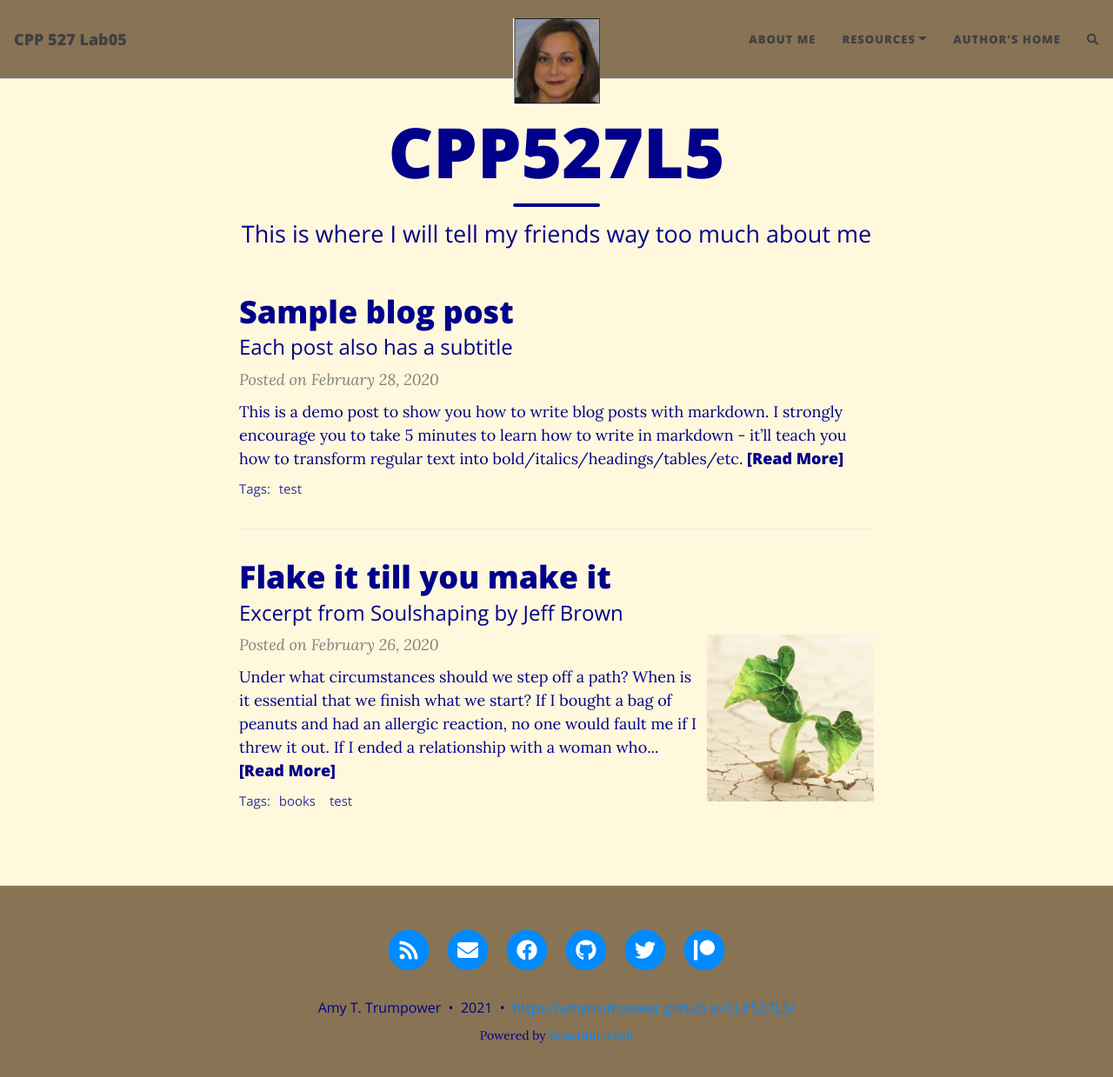
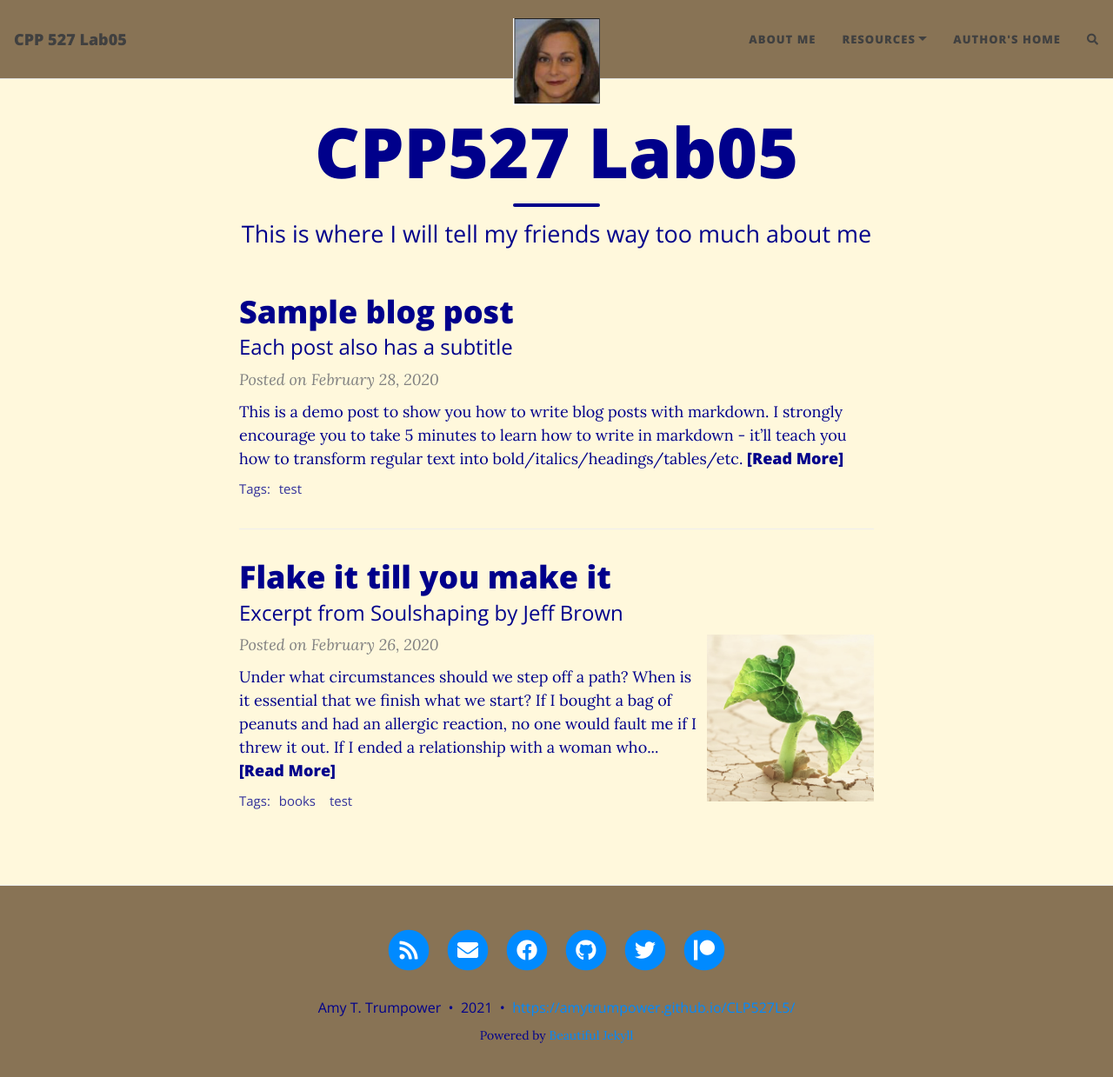
Before and after one commit to AmyTrumpower/CLP527L5, a Jekyll site: the page built from index.md, in a window 1280 px wide and 1252 px high. Shown: the top 1239 px of the window at 87% size. Built offline with Jekyll 4.4.1, drawn with Linux system fonts in a browser that asks for light colours; nearby versions of some CDN libraries; comment, search, counter and statistics services are not loaded.

Commit message:
Update index.md

```diff
--- a/index.md
+++ b/index.md
@@ -1,5 +1,5 @@
 ---
 layout: home
-title: CPP527L5
+title: CPP527 Lab05
 subtitle: This is where I will tell my friends way too much about me
 ---
```
